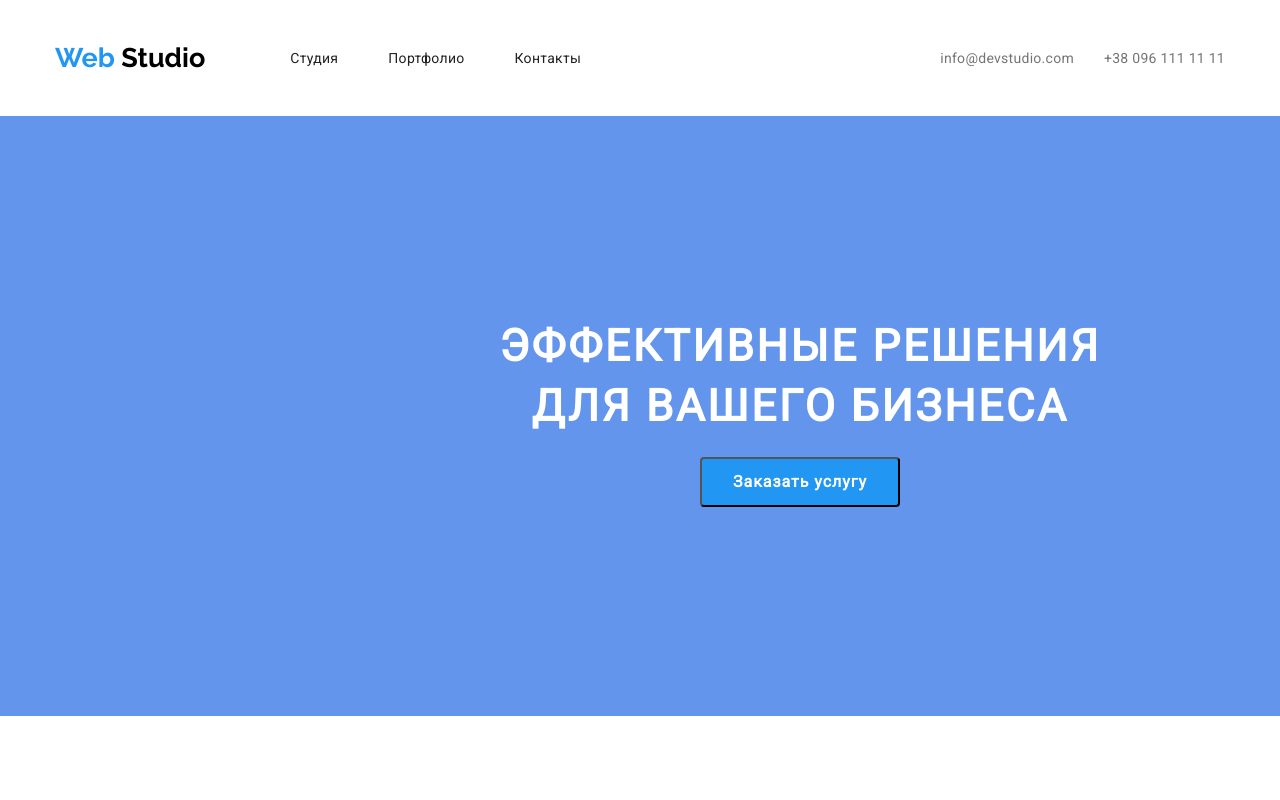
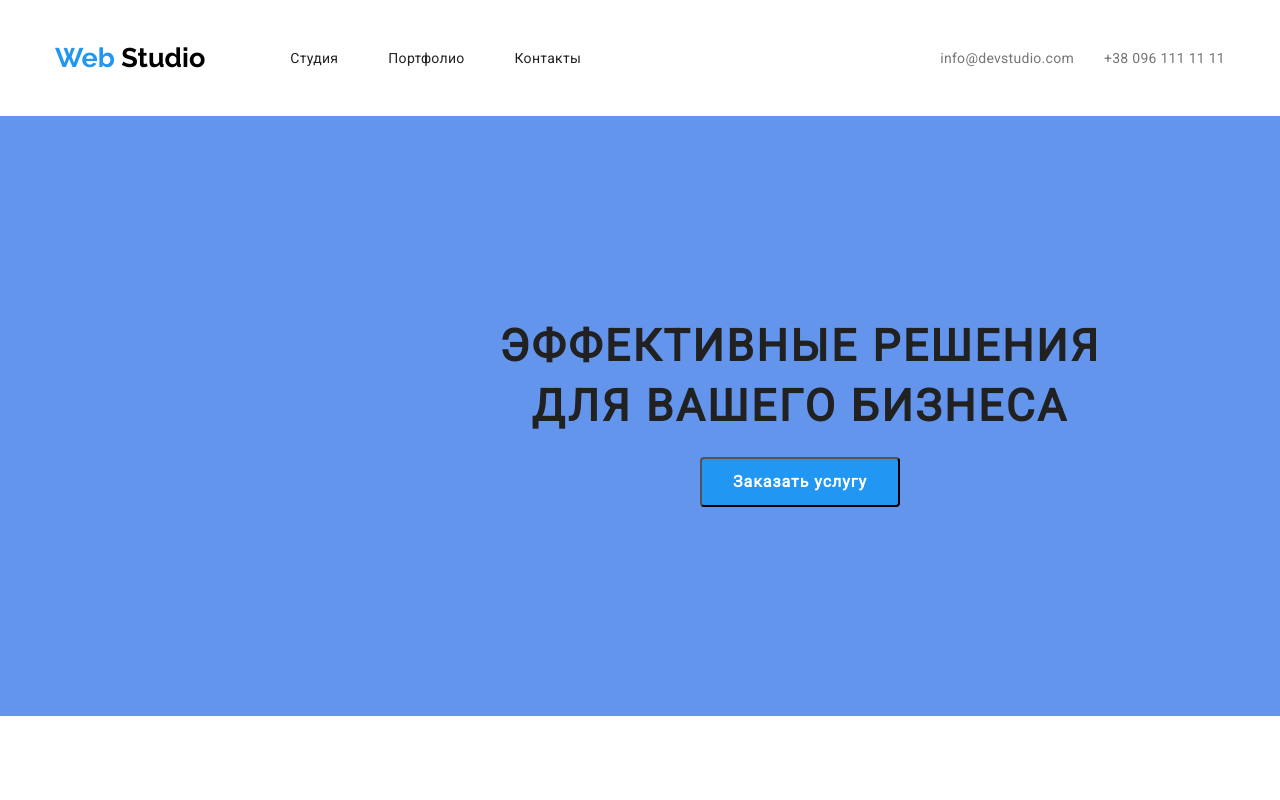
Before and after one commit to Mira1702/goit-markup-hw-03, a plain HTML site: page index.html in a window 1280 px wide. Shown: the top 800 px of the page. Drawn offline with Linux system fonts and the light colour scheme.

Commit message:
Замена цвета текста

```diff
--- a/css/styles.css
+++ b/css/styles.css
@@ -87,7 +87,7 @@ line-height: 1.37;
 text-align: center;
 letter-spacing: 0.06em;
 text-transform: uppercase;
-color: #FFFFFF;
+color: #212121;
 }
 
 .button {
@@ -370,7 +370,6 @@ padding-bottom: 25px;
 
 .navigation-item {
 display: block;
-
 }
 
 
```
